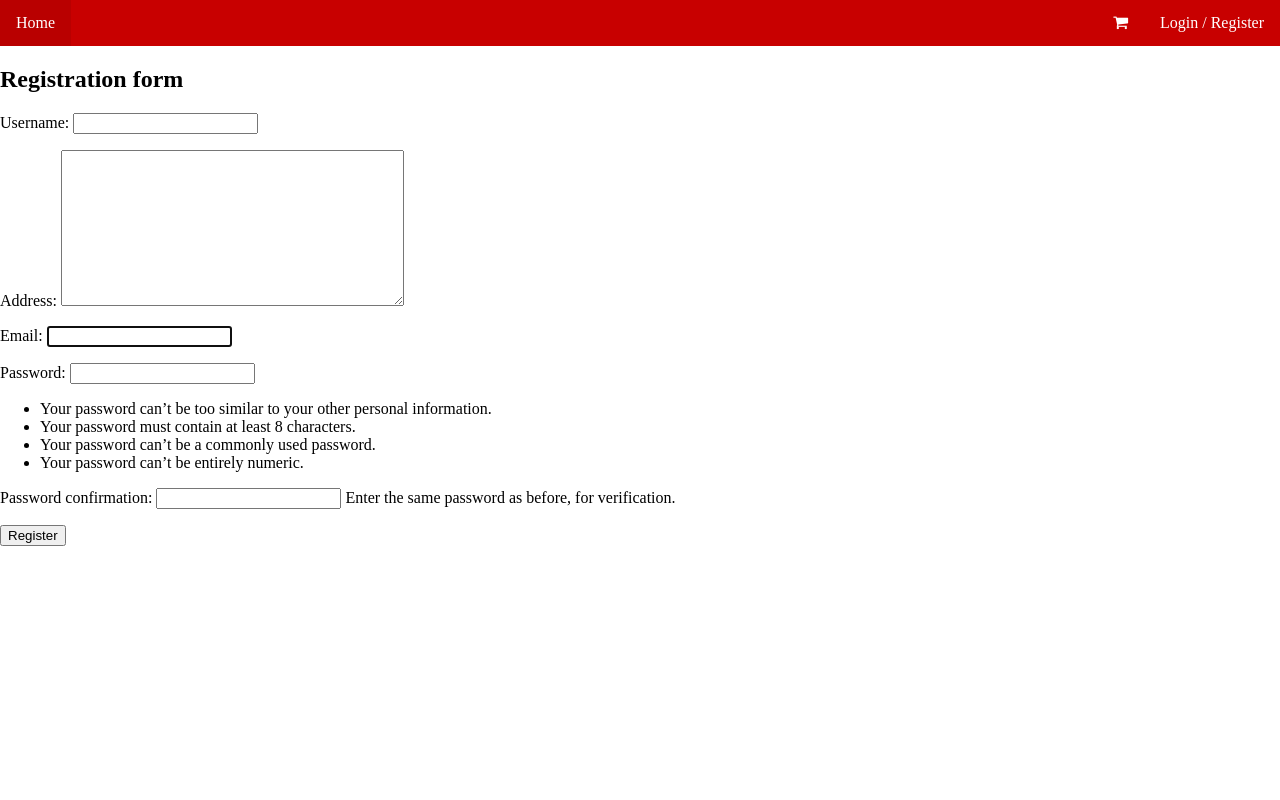
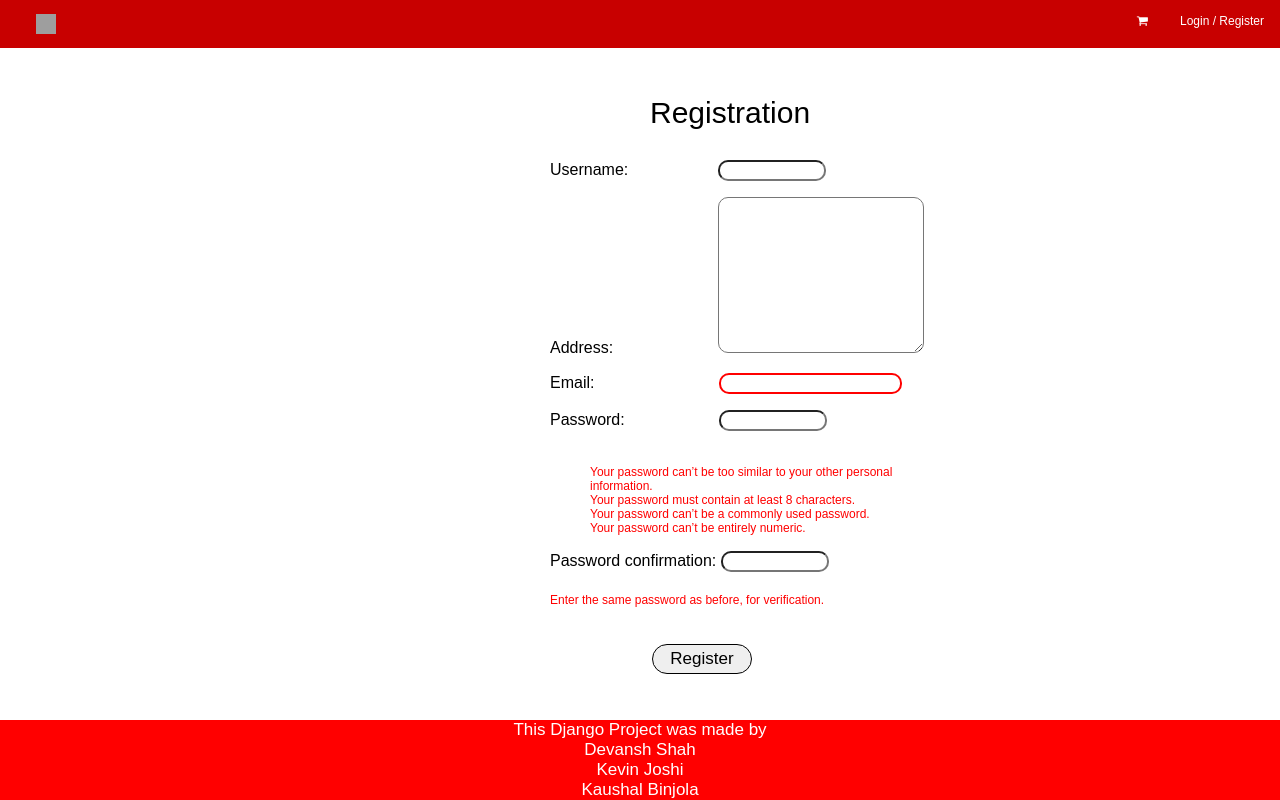
Before and after one commit to KevinJ-hub/MCDelivery-django, a Django app: page /register/ in a window 1280 px wide. Run offline with Django 3.2, Linux system fonts and the light colour scheme; some libraries are stand-ins or nearby versions; grey boxes are pictures that could not be loaded.

Commit message:
Nav-bar, footer, login, register, profile done along with css

```diff
--- a/MCDelivery/urls.py
+++ b/MCDelivery/urls.py
@@ -16,7 +16,7 @@ Including another URLconf
 from django.contrib import admin
 from django.urls import path
 from products import views
-from account.views import registration_view, login_view, logout_view
+from account.views import registration_view, login_view, logout_view, profile_view
 
 urlpatterns = [
     path("admin/", admin.site.urls, name="admin"),
@@ -25,5 +25,5 @@ urlpatterns = [
     path("login/", login_view, name="login"),
     path("register/", registration_view, name="register"),
     path("logout/", logout_view, name="logout"),
-    path("profile/", views.profile, name="profile"),
+    path("profile/", profile_view, name="profile"),
 ]
--- a/account/views.py
+++ b/account/views.py
@@ -48,3 +48,7 @@ def login_view(req, *args, **kwargs):
 def logout_view(req, *args, **kwargs):
     logout(req)
     return redirect("home")
+
+
+def profile_view(request, *args, **kwargs):
+    return render(request, "profile.html")
--- a/static/css/navbar.css
+++ b/static/css/navbar.css
@@ -33,3 +33,9 @@ body {
 .top_navbar li a:hover:not(.active) {
     background-color: rgb(185, 0, 0);
 }
+
+#mcdlogo {
+    display: block;
+    height: 20px;
+    width: 20px;
+}
--- /dev/null
+++ b/static/css/register.css
@@ -0,0 +1,114 @@
+* {
+    font-family: Arial, Helvetica, sans-serif;
+}
+
+div {
+    width: 30vw;
+    margin-top: 50px;
+    justify-content: center;
+    margin-left: 550px;
+}
+
+button {
+    border: none;
+    width: 100px;
+    height: 30px;
+    font-size: 17px;
+    border: 1px solid black;
+    border-radius: 25px;
+    background-color: none;
+    text-align: center;
+    margin-top: 20px;
+    transition: 0.5s;
+    outline: none;
+    margin-left: -80px;
+}
+
+button:hover {
+    width: 150px;
+    border: 2px solid #ffcd00;
+}
+
+ul {
+    list-style: none;
+}
+
+li {
+    color: red;
+    font-size: 12px;
+}
+
+h2 {
+    margin-bottom: 30px;
+    font-size: 30px;
+    font-weight: lighter;
+    margin-left: 100px;
+}
+
+#id_username {
+    width: 100px;
+    /* margin-left: 30px; */
+    transition: 0.5s;
+    outline: none;
+    border-radius: 10px;
+    text-indent: 10px;
+    margin-left: 85px;
+}
+
+#id_username:focus {
+    width: 175px;
+    border: 2px solid red;
+}
+
+#id_address {
+    width: 200px;
+    /* margin-left: 30px; */
+    transition: 0.5s;
+    outline: none;
+    border-radius: 10px;
+    text-indent: 10px;
+    margin-left: 100px;
+}
+
+#id_address:focus {
+    width: 225px;
+    border: 2px solid red;
+}
+
+#id_email, #id_password1, #id_password2 {
+    width: 100px;
+    transition: 0.5s;
+    outline: none;
+    border-radius: 10px;
+    text-indent: 10px;
+}
+
+#id_email {
+    margin-left: 120px;
+}
+
+#id_password1 {
+    margin-left: 90px;
+}
+
+#id_email:focus, #id_password1:focus, #id_password2:focus {
+    width: 175px;
+    border: 2px solid red;
+}
+
+.helptext {
+    color: red;
+    margin-top: 50px;
+    font-size: 12px;
+    margin-left: 200px;
+}
+
+.helptext::before {
+    content: "\a";
+    white-space: pre;
+}
+
+#id_address::before {
+    content: "\a";
+    white-space: pre;
+}
--- a/templates/Footer.html
+++ b/templates/Footer.html
@@ -1,4 +1,21 @@
-<div class="contact_section_3" style="margin-top: 50px;">
+<footer style="
+position: fixed;
+background-color: #ff0000;
+width:100%;
+font-size: 17px;
+color:#ffffff;
+left: 0;
+bottom: 0;
+">
+	<center>
+		This Django Project was made by <br>
+		Devansh Shah <br>
+		Kevin Joshi <br>
+		Kaushal Binjola
+	</center>
+</footer>
+
+<!-- <div class="contact_section_3" style="margin-top: 50px;">
 	<div class="container">
 		<div class="contact_taital">
 			<div class="row web">
@@ -99,4 +116,4 @@ jQuery, Popper.js, Bootstrap JS
 	});
 </script>
 </script>
-</script>
+</script> -->
--- a/templates/Navbar.html
+++ b/templates/Navbar.html
@@ -1,6 +1,9 @@
 <nav class="top_navbar">
   <ul>
-    <li><a href={% url 'home' %}>Home</a></li>
+    <li style="margin-left: 20px;"><a href={% url 'home' %}> <img
+          src="https://upload.wikimedia.org/wikipedia/commons/thumb/3/36/McDonald%27s_Golden_Arches.svg/1200px-McDonald%27s_Golden_Arches.svg.png"
+          alt="mcd" id="mcdlogo">
+      </a></li>
 
     {% if user.is_authenticated %}
     <li class="right"><a href={% url "logout" %}>Logout</a></li>
--- a/templates/base.html
+++ b/templates/base.html
@@ -20,7 +20,7 @@
     {% endblock page_content %}
 
     <!-- Footer excluded for now -->
-    {# include "Footer.html" #}
+    {% include "Footer.html" %}
 </body>
 
 </html>
--- a/templates/register.html
+++ b/templates/register.html
@@ -1,13 +1,22 @@
 {% extends 'base.html' %}
 {% block title %}MCD | Register{% endblock title %}
+
+{% block linking %}
+<link rel="stylesheet" href="http://static.sasongsmat.nu/fonts/vegetarian.css">
+{% load static %}
+<link rel="stylesheet" href="{% static 'css\register.css' %}">
+{% endblock linking %}
+
 {% block page_content %}
-<h2>Registration form</h2>
+<!-- <center> -->
+<div>
+    <h2>Registration </h2>
     <form method="POST">{% csrf_token %}
 
         {{ registration_form.as_p }}
 
         <!-- To avoid the instructions you can use this commented code below instead of as_p Kaushal -->
-    <!-- And add the password ka instrcutions by yourself -->
+        <!-- And add the password ka instructions by yourself -->
         {% comment %}
 
         {% for fields in registration_form %}
@@ -16,10 +25,13 @@
         {% endfor %}
 
         {% endcomment %}
-
+        <center>
             <button type="submit">Register</button>
-    <h4>{{ error }}</h4>
+        </center>
+        <!-- <h4>{{ error }}</h4> -->
 
 
     </form>
+</div>
+<!-- </center> -->
 {% endblock page_content %}
```
Also changed, not shown: static/css/login.css (added, +70 -0 lines), static/css/profile.css (+47 -0 lines), templates/login.html (+18 -7 lines), templates/profile.html (+28 -0 lines), db.sqlite3. Lines whose indentation alone changed are shown as unchanged.
